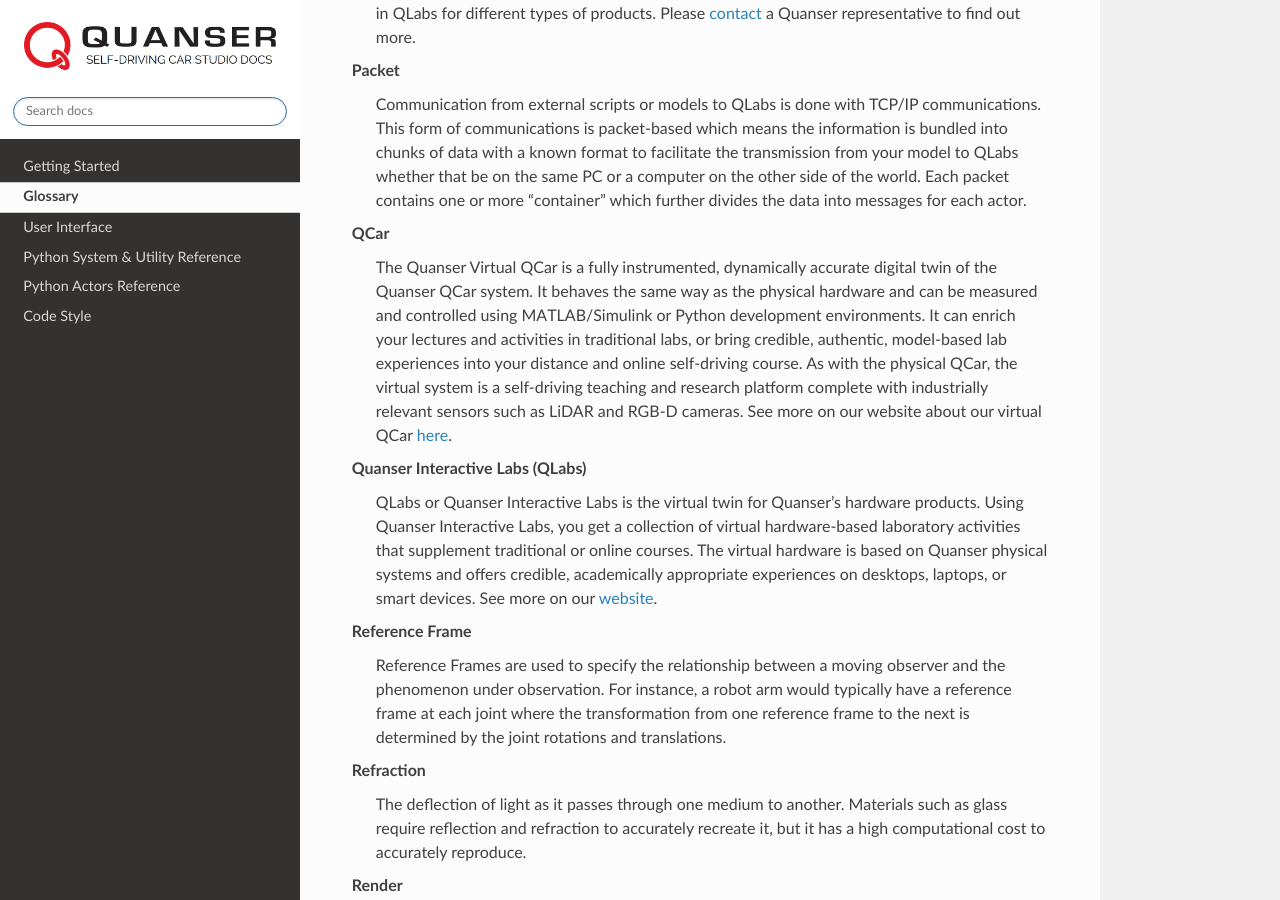
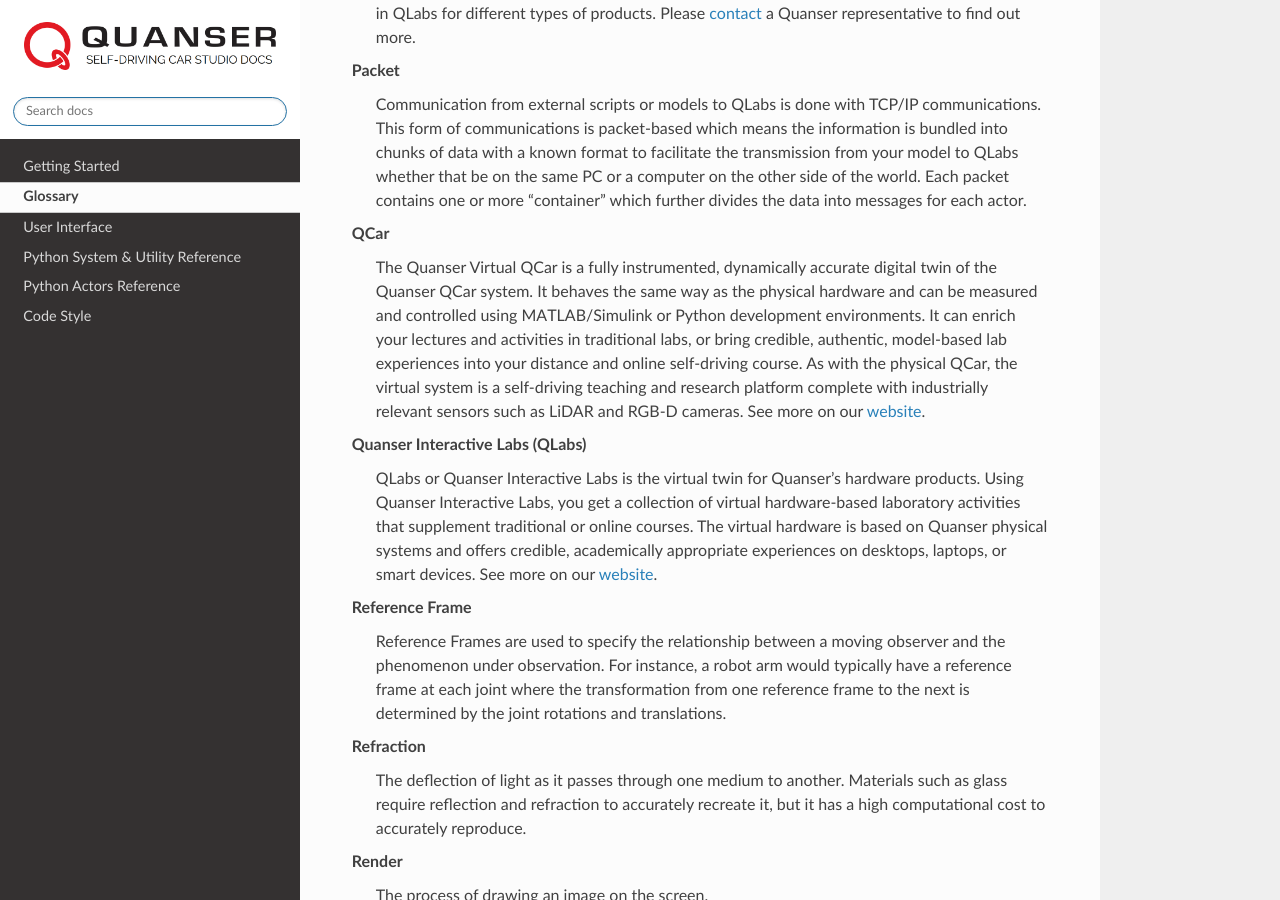
Before and after one commit to kjfullert/testing, a Sphinx documentation site: the page built from python/docs/source/Glossary.rst, in a window 1280 px wide and 900 px high, scrolled down 1382 px. Built offline with Sphinx 7.4.7 and the Read the Docs theme 2.0.0, drawn with Linux system fonts in a browser that asks for light colours; pages that are not in the unit, such as notebooks, are missing from menus.

Commit message:
changes for murtaza

```diff
--- a/python/docs/source/Glossary.rst
+++ b/python/docs/source/Glossary.rst
@@ -74,8 +74,8 @@
         lectures and activities in traditional labs, or bring credible, authentic, model-based lab
         experiences into your distance and online self-driving course. As with the physical QCar,
         the virtual system is a self-driving teaching and research platform complete with
-        industrially relevant sensors such as LiDAR and RGB-D cameras. See more on our website about
-        our virtual QCar `here <https://www.quanser.com/products/qlabs-virtual-qcar/>`__.
+        industrially relevant sensors such as LiDAR and RGB-D cameras. See more on our
+        `website <https://www.quanser.com/products/qlabs-virtual-qcar/>`__.
 
     Quanser Interactive Labs (QLabs)
         QLabs or Quanser Interactive Labs is the virtual twin for Quanser's hardware products.
```
Also changed, not shown: python/docs/source/Getting Started.rst (+6 -2 lines).
